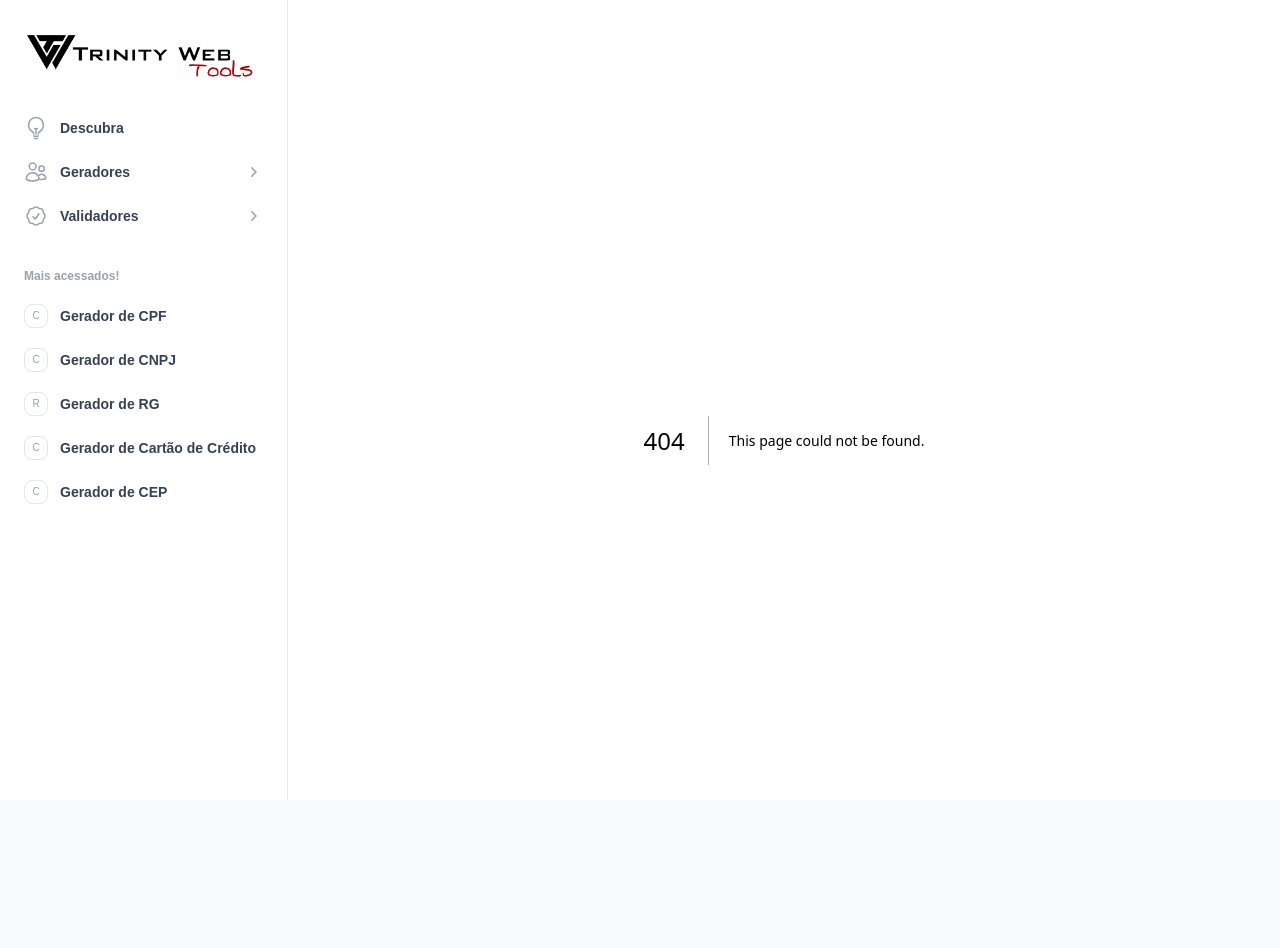
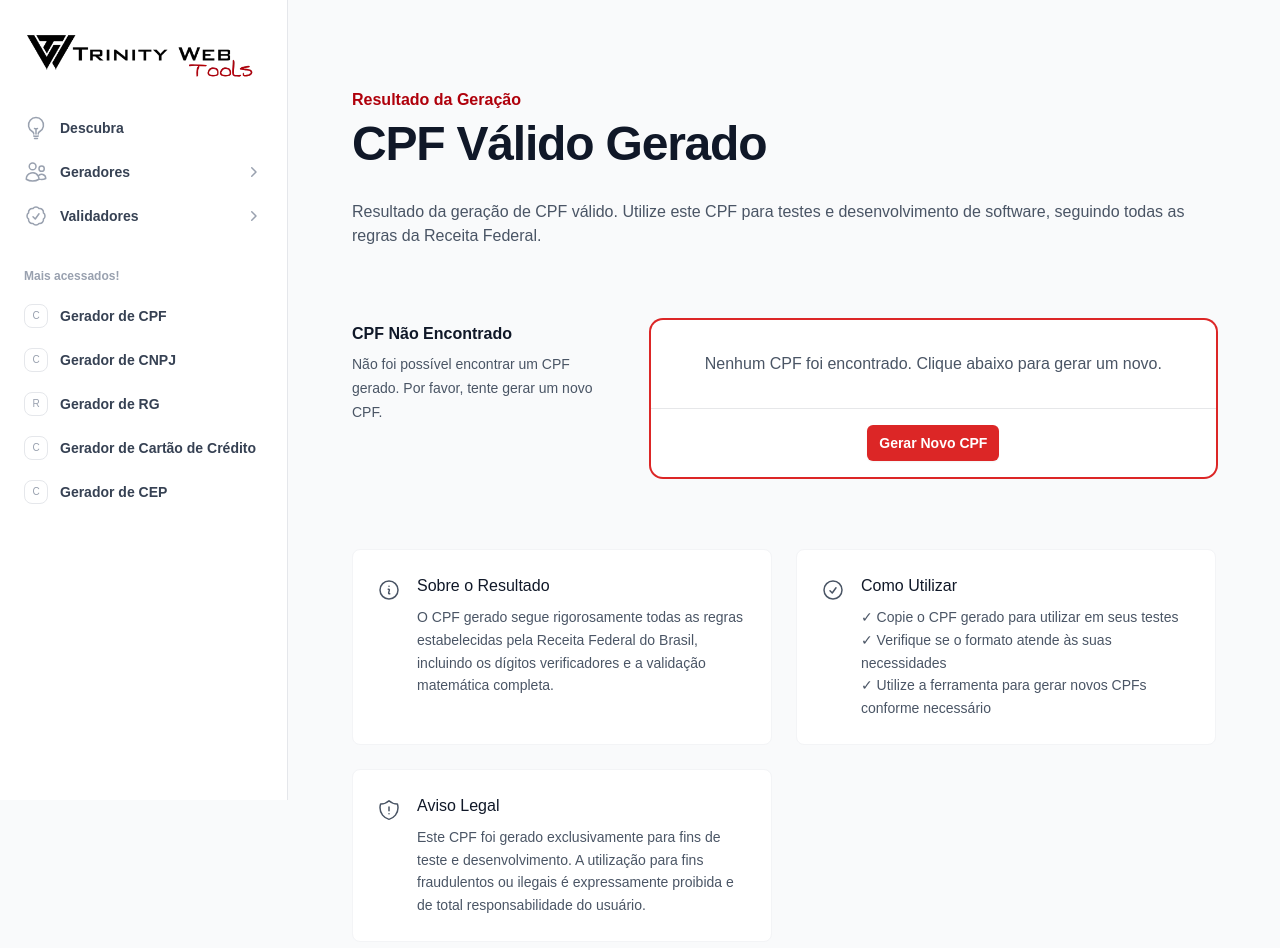
Before and after one commit to TrindadeBRA/tw-tools, a Next.js app: page /geradores/cpf/resultado in a window 1280 px wide. Before the commit this address had no page. Shown: the top 948 px of the page. Before the commit the page ends 880 px from the top, so only its background shows below. Built offline with nearby package versions, Linux system fonts and the light colour scheme.

Commit message:
feat: create resultado page

```diff
--- /dev/null
+++ b/app/geradores/cpf/resultado/layout.tsx
@@ -0,0 +1,11 @@
+export default function ResultadoLayout({
+  children,
+}: {
+  children: React.ReactNode
+}) {
+  return (
+    <main className="flex min-h-screen flex-col items-center justify-start py-12 px-4 sm:px-6 lg:px-8">
+      <div className="w-full">{children}</div>
+    </main>
+  )
+}
--- /dev/null
+++ b/app/geradores/cpf/resultado/page.tsx
@@ -0,0 +1,69 @@
+import { Metadata } from 'next'
+import ResultadoClient from '@/components/layout/resultado/ResultadoClient'
+import Header from '@/components/layout/Header'
+import InfoSection from '@/components/layout/template/InfoSection'
+
+export const metadata: Metadata = {
+  title: 'Resultado da Geração | CPF Válido Gerado - TW Tools',
+  description: 'Resultado da geração de CPF válido. Nosso sistema gerou um CPF seguindo todos os padrões da Receita Federal. Utilize para testes e desenvolvimento de software.',
+}
+
+const infoItems = [
+  {
+    title: 'Sobre o Resultado',
+    type: 'info' as const,
+    content: (
+      <p>
+        O CPF gerado segue rigorosamente todas as regras estabelecidas pela Receita Federal do Brasil,
+        incluindo os dígitos verificadores e a validação matemática completa.
+      </p>
+    )
+  },
+  {
+    title: 'Como Utilizar',
+    type: 'usage' as const,
+    content: (
+      <p>
+        ✓ Copie o CPF gerado para utilizar em seus testes<br />
+        ✓ Verifique se o formato atende às suas necessidades<br />
+        ✓ Utilize a ferramenta para gerar novos CPFs conforme necessário
+      </p>
+    )
+  },
+  {
+    title: 'Aviso Legal',
+    type: 'legal' as const,
+    content: (
+      <p>
+        Este CPF foi gerado exclusivamente para fins de teste e desenvolvimento.
+        A utilização para fins fraudulentos ou ilegais é expressamente proibida
+        e de total responsabilidade do usuário.
+      </p>
+    )
+  }
+]
+
+export default function ResultadoPage() {
+  return (
+    <>
+      <Header
+        miniTitle="Resultado da Geração"
+        title="CPF Válido Gerado"
+        description="Resultado da geração de CPF válido. Utilize este CPF para testes e desenvolvimento de software, seguindo todas as regras da Receita Federal."
+      />
+      <ResultadoClient
+        title="CPF Válido Gerado"
+        description="O CPF gerado segue todas as regras estabelecidas pela Receita Federal e está pronto para uso em testes e desenvolvimento."
+        notFoundTitle="CPF Não Encontrado"
+        notFoundDescription="Não foi possível encontrar um CPF gerado. Por favor, tente gerar um novo CPF."
+        notFoundMessage="Nenhum CPF foi encontrado. Clique abaixo para gerar um novo."
+        infoTitle="Informações Importantes"
+        infoMessage="Este CPF foi gerado seguindo o algoritmo oficial da Receita Federal e pode ser usado para testes em sistemas que exigem validação."
+        resultLabel="CPF Válido Gerado"
+        backPath="/geradores/cpf"
+        buttonText="Gerar Novo CPF"
+      />
+      <InfoSection items={infoItems} />
+    </>
+  )
+}
--- a/src/components/layout/generator/cpf.tsx
+++ b/src/components/layout/generator/cpf.tsx
@@ -7,8 +7,8 @@ import InputRadio from '@/components/ui/InputRadio'
 import InputSelect, { Option } from '@/components/ui/InputSelect'
 import Button from '@/components/ui/Button'
 import FormPage from '../template/FormPage'
-import CopyResult from '@/components/ui/CopyResult'
 import { booleanOptions, stateOptions } from '@/data/consts'
+import { useRouter } from 'next/navigation'
 
 const cpfFormSchema = z.object({
   state: z.object({
@@ -17,27 +17,23 @@ const cpfFormSchema = z.object({
     description: z.string().optional(),
   }),
   withPunctuation: z.boolean(),
-  generatedCPF: z.string().optional(),
 })
 
 type CPFFormData = z.infer<typeof cpfFormSchema>
 
 export default function CPFGeneratorClient() {
+  const router = useRouter()
   const {
     handleSubmit,
     setValue,
-    watch,
     formState: { errors },
   } = useForm<CPFFormData>({
     resolver: zodResolver(cpfFormSchema),
     defaultValues: {
       state: stateOptions[0],
       withPunctuation: booleanOptions[0].id === 'true',
-      generatedCPF: '',
     },
   })
-
-  const generatedCPF = watch('generatedCPF')
 
   const handleStateChange = (value: Option) => {
     setValue('state', value)
@@ -78,11 +74,8 @@ export default function CPFGeneratorClient() {
       ? `${digits.slice(0, 3).join('')}.${digits.slice(3, 6).join('')}.${digits.slice(6, 9).join('')}-${digits.slice(9).join('')}`
       : digits.join('')
 
-    setValue('generatedCPF', cpf)
-  }
-
-  const clearForm = () => {
-    setValue('generatedCPF', '')
+    // Redirect to resultado page with CPF as parameter
+    router.push(`/geradores/cpf/resultado?cpf=${encodeURIComponent(cpf)}`)
   }
 
   return (
@@ -115,22 +108,12 @@ export default function CPFGeneratorClient() {
                 error={errors.withPunctuation?.message}
               />
             </div>
-
-            {generatedCPF && (
-              <CopyResult
-                label="CPF Válido Gerado"
-                value={generatedCPF}
-              />
-            )}
           </div>
         </div>
 
         <div className="flex items-center justify-end gap-x-6 border-t border-gray-900/10 px-4 py-4 sm:px-8">
-          <Button type="button" variant="secondary" onClick={clearForm}>
-            Limpar CPF
-          </Button>
           <Button type="submit">
-            Gerar Novo CPF
+            Gerar CPF
           </Button>
         </div>
       </form>
--- /dev/null
+++ b/src/components/layout/resultado/ResultadoClient.tsx
@@ -0,0 +1,108 @@
+'use client'
+
+import { useEffect, useState } from 'react'
+import { useSearchParams } from 'next/navigation'
+import CopyResult from '@/components/ui/CopyResult'
+import FormPage from '../template/FormPage'
+import Button from '@/components/ui/Button'
+import { useRouter } from 'next/navigation'
+
+interface ResultadoClientProps {
+  title: string
+  description: string
+  notFoundTitle: string
+  notFoundDescription: string
+  notFoundMessage: string
+  infoTitle: string
+  infoMessage: string
+  resultLabel: string
+  backPath: string
+  buttonText: string
+}
+
+export default function ResultadoClient({
+  title = "CPF Válido Gerado",
+  description = "O CPF gerado segue todas as regras estabelecidas pela Receita Federal e está pronto para uso em testes e desenvolvimento.",
+  notFoundTitle = "Resultado Não Encontrado",
+  notFoundDescription = "Não foi possível encontrar um CPF gerado. Por favor, tente gerar um novo CPF.",
+  notFoundMessage = "Nenhum CPF foi encontrado. Clique abaixo para gerar um novo.",
+  infoTitle = "Informações Importantes",
+  infoMessage = "Este CPF foi gerado seguindo o algoritmo oficial e pode ser usado para testes em sistemas que exigem validação.",
+  resultLabel = "CPF Válido Gerado",
+  backPath = "/geradores/cpf",
+  buttonText = "Gerar Novo CPF"
+}: Partial<ResultadoClientProps>) {
+  const searchParams = useSearchParams()
+  const [cpf, setCpf] = useState<string>('')
+  const router = useRouter()
+
+  useEffect(() => {
+    // Get the CPF from the URL parameters
+    const cpfParam = searchParams.get('cpf')
+    if (cpfParam) {
+      setCpf(cpfParam)
+    }
+  }, [searchParams])
+
+  const handleGenerateNew = () => {
+    // Navigate back to the generator page
+    router.push(backPath)
+  }
+
+  if (!cpf) {
+    return (
+      <FormPage
+        title={notFoundTitle}
+        description={notFoundDescription}
+      >
+        <div className="px-4 py-6 sm:p-8">
+          <div className="grid grid-cols-1 gap-x-6 gap-y-8">
+            <div className="col-span-full">
+              <p className="text-center text-gray-600">
+                {notFoundMessage}
+              </p>
+            </div>
+          </div>
+        </div>
+        <div className="flex items-center justify-center gap-x-6 border-t border-gray-900/10 px-4 py-4 sm:px-8">
+          <Button type="button" onClick={handleGenerateNew}>
+            {buttonText}
+          </Button>
+        </div>
+      </FormPage>
+    )
+  }
+
+  return (
+    <FormPage
+      title={title}
+      description={description}
+    >
+      <div className="px-4 py-6 sm:p-8">
+        <div className="grid grid-cols-1 gap-x-6 gap-y-8">
+          <div className="col-span-full">
+            <CopyResult
+              label={resultLabel}
+              value={cpf}
+            />
+          </div>
+
+          <div className="col-span-full">
+            <div className="bg-[var(--color-main-50)] p-4 rounded-md border border-[var(--color-main-100)]">
+              <h3 className="text-sm font-medium text-[var(--color-main-800)]">{infoTitle}</h3>
+              <div className="mt-2 text-sm text-[var(--color-main-700)]">
+                <p>{infoMessage}</p>
+              </div>
+            </div>
+          </div>
+        </div>
+      </div>
+
+      <div className="flex items-center justify-end gap-x-6 border-t border-gray-900/10 px-4 py-4 sm:px-8">
+        <Button type="button" onClick={handleGenerateNew}>
+          {buttonText}
+        </Button>
+      </div>
+    </FormPage>
+  )
+}
```
